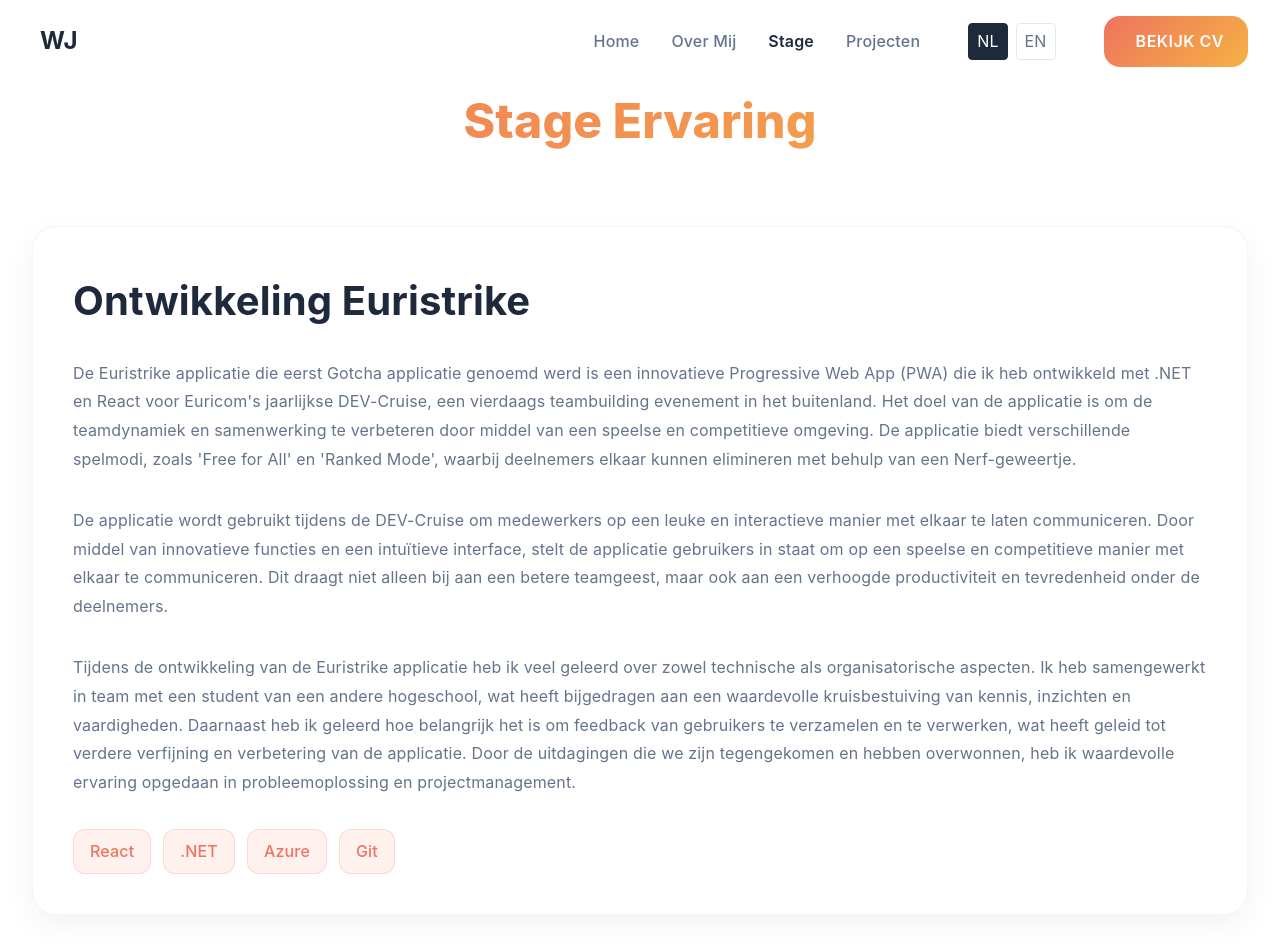
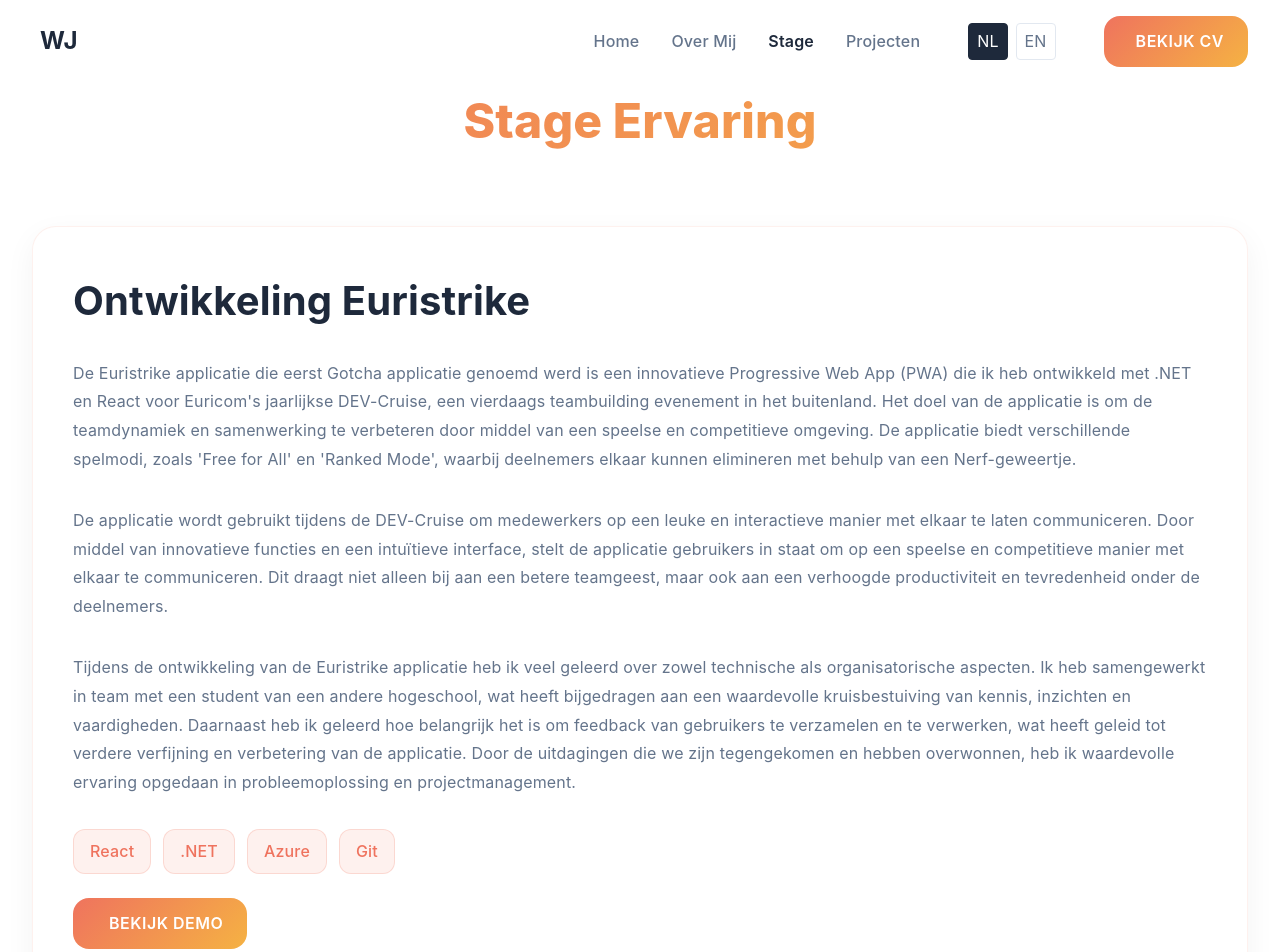
Before and after one commit to JacobsWout/BachelorPortfolio, a React (Create React App) app: page /internship in a window 1280 px wide. Shown: the top 952 px of the page. Built offline with nearby package versions, Linux system fonts and the light colour scheme.

Commit message:
demo nog toegevoegd

```diff
--- a/src/pages/Internship.css
+++ b/src/pages/Internship.css
@@ -116,6 +116,34 @@
   transform: translateY(-2px);
 }
 
+.internship-buttons {
+  display: flex;
+  gap: 1rem;
+  margin-top: 1.5rem;
+}
+
+.internship-button {
+  background: linear-gradient(135deg, #ef735e, #f5b243);
+  color: white;
+  padding: 0.75rem 1.5rem;
+  border-radius: 1rem;
+  font-weight: 600;
+  letter-spacing: 0.5px;
+  text-transform: uppercase;
+  border: none;
+  transition: all 0.3s ease;
+  cursor: pointer;
+  text-decoration: none;
+  display: inline-flex;
+  align-items: center;
+  gap: 0.75rem;
+}
+
+.internship-button:hover {
+  transform: translateY(-2px);
+  box-shadow: 0 10px 20px rgba(239, 115, 94, 0.2);
+}
+
 .section-header {
   text-align: center;
   margin-bottom: 4rem;
--- a/src/pages/Internship.tsx
+++ b/src/pages/Internship.tsx
@@ -49,6 +49,18 @@
                   {tech}
                 </span>
               ))}
+            </div>
+
+            <div className="internship-buttons">
+              <a
+                href="https://www.youtube.com/watch?v=xBTs_UC0DKQ"
+                target="_blank"
+                rel="noopener noreferrer"
+                className="internship-button"
+              >
+                <i className="pi pi-youtube" />
+                {t('internship.viewVideo')}
+              </a>
             </div>
           </div>
         </div>
--- a/src/translations/en.json
+++ b/src/translations/en.json
@@ -64,6 +64,7 @@
   "internship": {
     "title": "Internship Experience",
     "subtitle": "An overview of my internship period and acquired skills",
+    "viewVideo": "Watch Demo",
     "about": {
       "title": "Development of Euristrike",
       "description1": "The Euristrike application, which was initially called the Gotcha application, is an innovative Progressive Web App (PWA) that I developed with .NET and React for Euricom's annual DEV-Cruise, a four-day team building event abroad. The purpose of the application is to improve team dynamics and collaboration through a playful and competitive environment. The application offers different game modes, such as 'Free for All' and 'Ranked Mode', where participants can eliminate each other using a Nerf gun.",
@@ -140,7 +141,7 @@
     "subtitle": "Discover my recent work and personal projects",
     "viewProject": "View Project",
     "viewCode": "View Code",
-    "viewVideo": "View Video",
+    "viewVideo": "Watch Demo",
     "technologies": "Technologies",
     "dialog": {
       "close": "Close",
--- a/src/translations/nl.json
+++ b/src/translations/nl.json
@@ -138,14 +138,15 @@
         "description": "Gedetailleerde verslagen van elke week tijdens de stage periode"
       }
 
-    }
+    },
+    "viewVideo": "Bekijk Demo"
   },
   "projects": {
     "title": "Projecten",
     "subtitle": "Ontdek mijn recente werk en persoonlijke projecten",
     "viewProject": "Bekijk Project",
     "viewCode": "Bekijk Code",
-    "viewVideo": "Bekijk Video",
+    "viewVideo": "Bekijk Demo",
     "technologies": "Technologieën",
     "dialog": {
       "close": "Sluiten",
```
